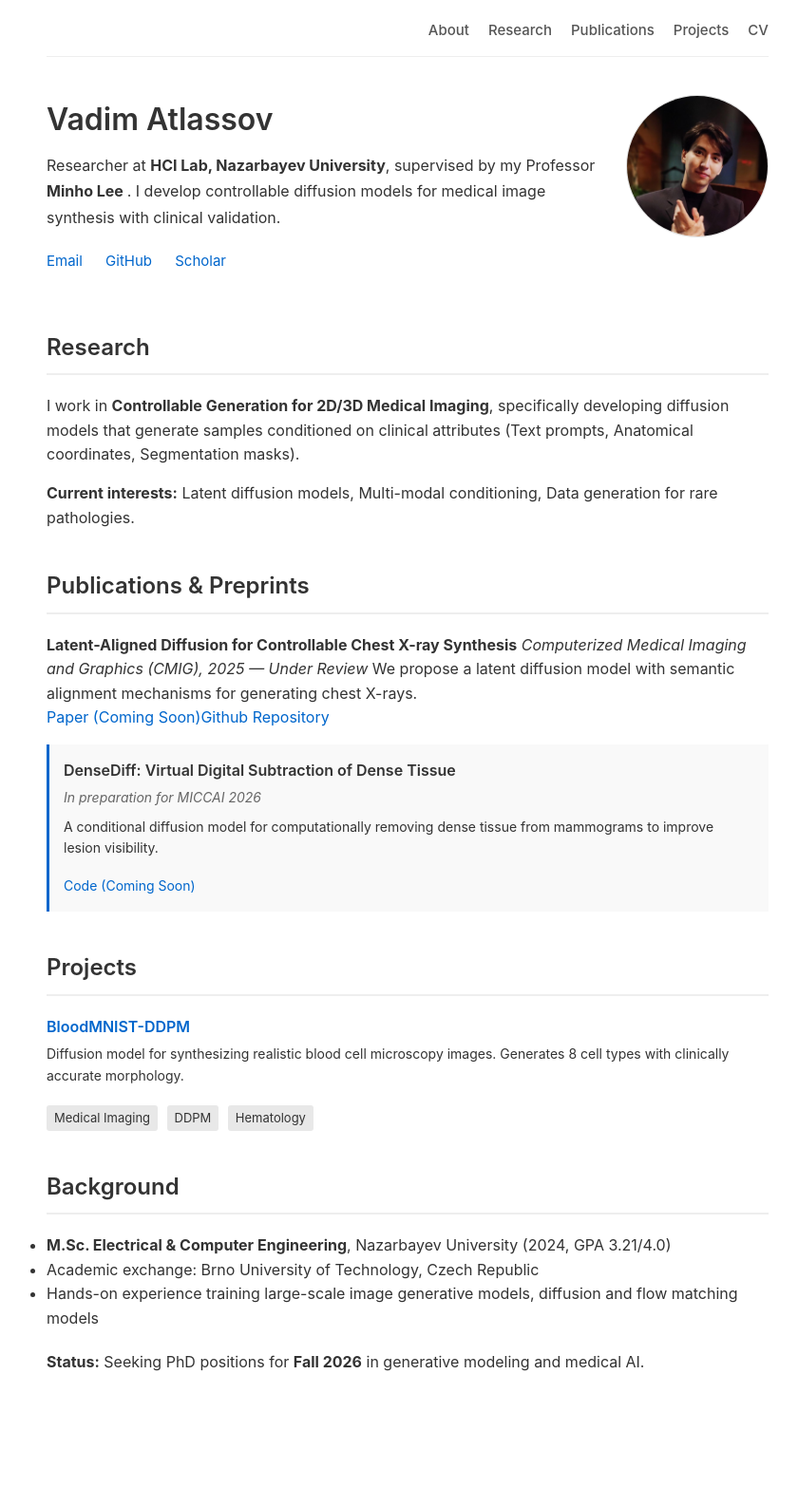
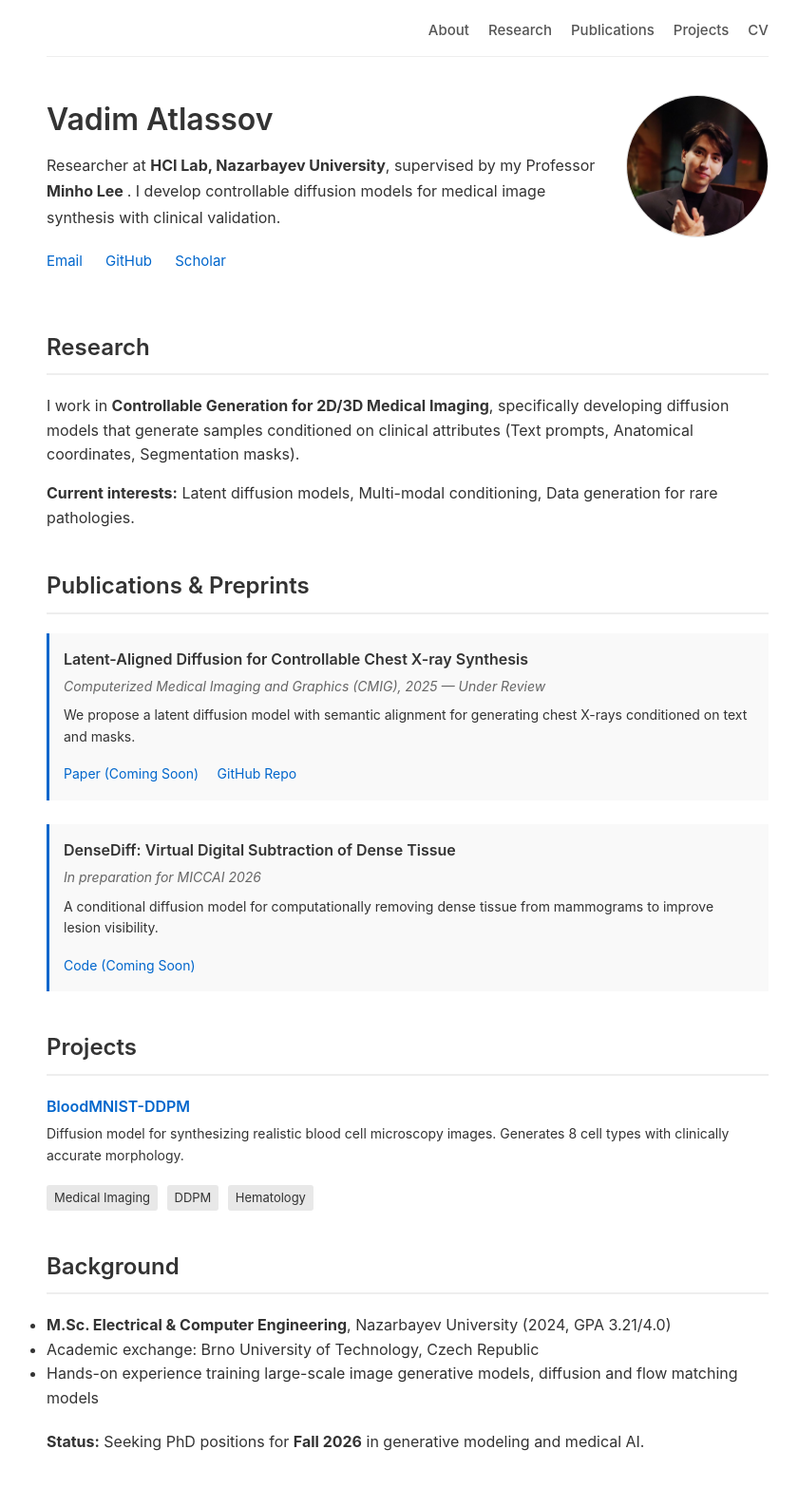
Before and after one commit to Vadim-ATL/Vadim-ATL.github.io, a Jekyll site: the page built from index.md, in a window 1280 px wide. Shown: the whole page at 95% size, without its empty margins (211-1051 px from the left). Built offline with Jekyll 4.4.1, drawn with Linux system fonts in a browser that asks for light colours; before the commit the page ends 1502 px from its top, so only the background shows below that.

Commit message:
added link to repository

```diff
--- a/index.md
+++ b/index.md
@@ -29,8 +29,17 @@ I work in **Controllable Generation for 2D/3D Medical Imaging**, specifically de
 
 ## Publications & Preprints {#publications}
 
-**Latent-Aligned Diffusion for Controllable Chest X-ray Synthesis** *Computerized Medical Imaging and Graphics (CMIG), 2025 — Under Review* We propose a latent diffusion model with semantic alignment mechanisms for generating chest X-rays.
-[Paper (Coming Soon)](#){: .btn .btn--primary}[Github Repository](https://github.com/nubcico/XrayGen/tree/main){: .btn .btn--secondary}
+<div class="paper">
+    <div class="paper-title">Latent-Aligned Diffusion for Controllable Chest X-ray Synthesis</div>
+    <div class="paper-venue">Computerized Medical Imaging and Graphics (CMIG), 2025 — Under Review</div>
+    <p style="font-size: 14px; margin-top: 8px;">
+        We propose a latent diffusion model with semantic alignment for generating chest X-rays conditioned on text and masks.
+    </p>
+    <div class="paper-links">
+        <a href="#">Paper (Coming Soon)</a>
+        <a class="btn btn-secondary" href="https://github.com/nubcico/XrayGen/tree/main" target="_blank" rel="noopener">GitHub Repo</a>
+    </div>
+</div>
 
 <div class="paper">
     <div class="paper-title">DenseDiff: Virtual Digital Subtraction of Dense Tissue</div>
```
